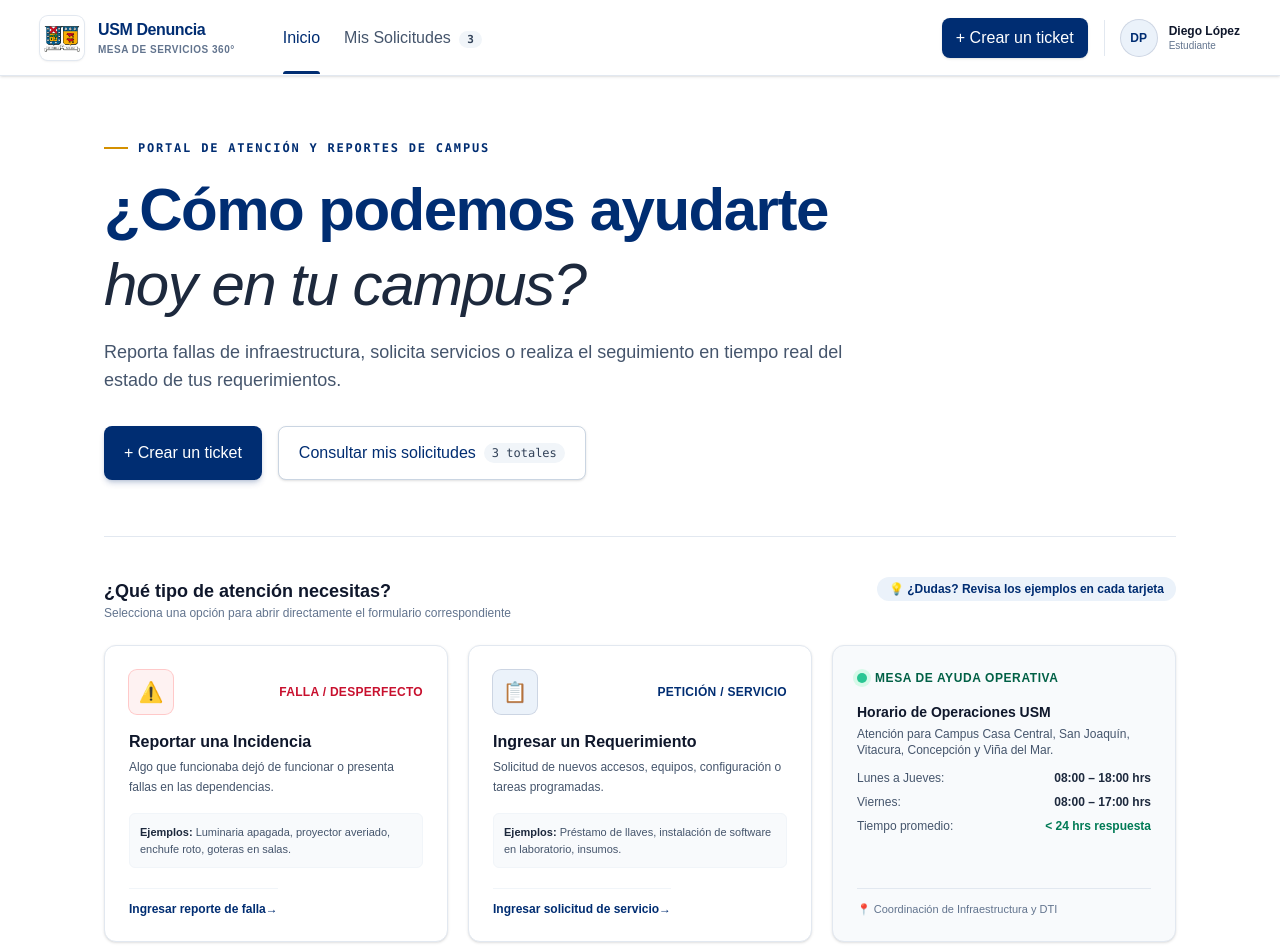
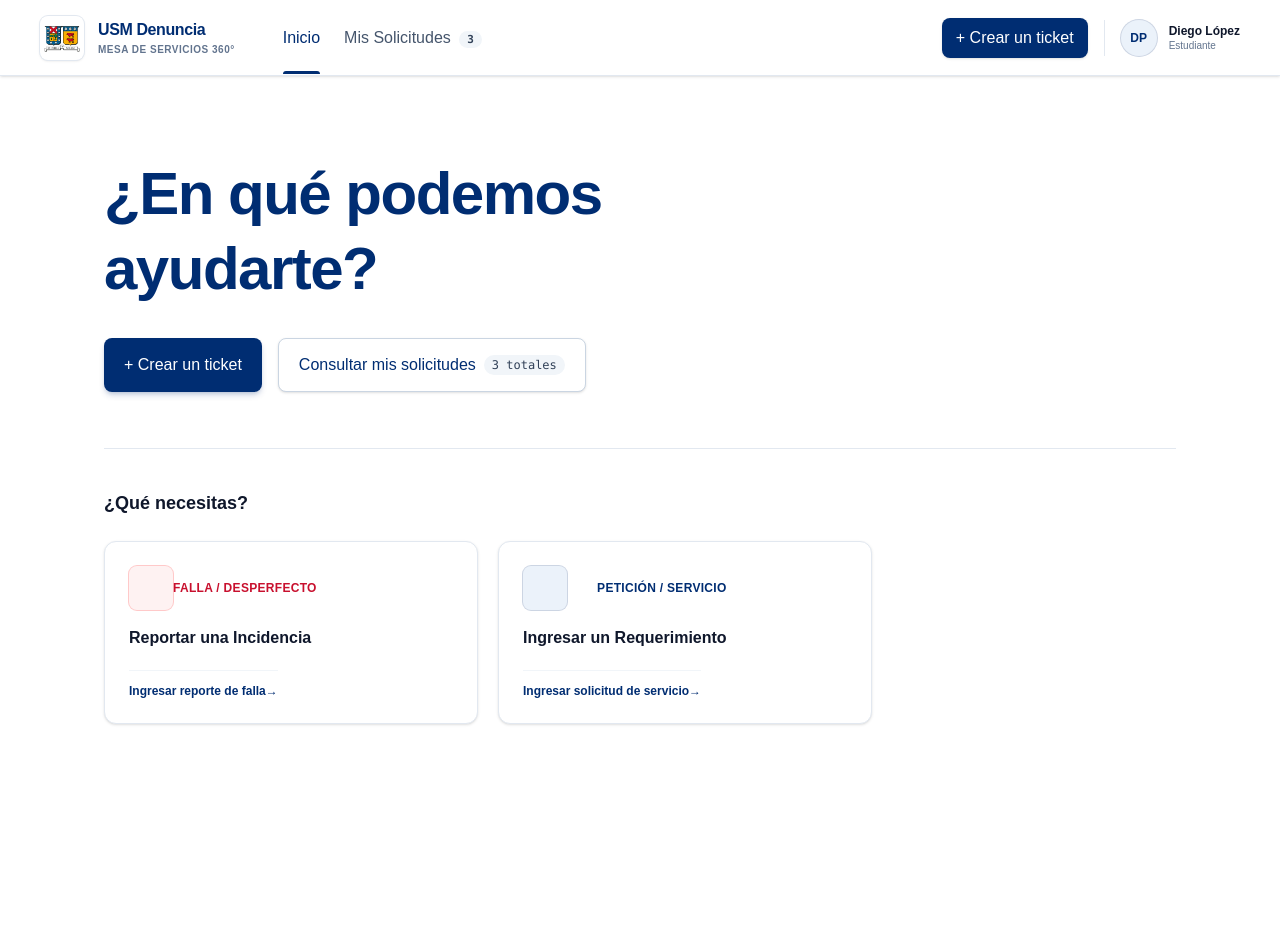
Before and after one commit to WhoRegisteredAllTheGoodUsernames/mvp-diu-jg, a Next.js app: page / in a window 1280 px wide. Shown: the top 952 px of the page. After the commit the page ends 800 px from the top, so only its background shows below. Built offline with nearby package versions, Linux system fonts and the light colour scheme.

Commit message:
Simplify home page copy

```diff
--- a/views/home.tsx
+++ b/views/home.tsx
@@ -11,23 +11,11 @@ export function Home({
 }) {
   return (
     <main className="mx-auto max-w-6xl px-6 py-12 sm:px-10 lg:py-16">
-      {/* Sección Hero / Bienvenida */}
       <section className="max-w-3xl">
-        <div className="flex items-center gap-2.5 font-mono text-xs font-bold tracking-[0.15em] text-[#002D72]">
-          <span className="h-0.5 w-6 bg-[#D49000]" />
-          PORTAL DE ATENCIÓN Y REPORTES DE CAMPUS
-        </div>
-
         <h1 className="mt-4 mb-4 text-4xl font-extrabold leading-tight tracking-tight text-[#002D72] sm:text-5xl lg:text-6xl">
-          ¿Cómo podemos ayudarte <br className="hidden sm:inline" />
-          <span className="italic font-normal text-slate-800">hoy en tu campus?</span>
+          ¿En qué podemos ayudarte?
         </h1>
 
-        <p className="text-base text-slate-600 sm:text-lg">
-          Reporta fallas de infraestructura, solicita servicios o realiza el seguimiento en tiempo real del estado de tus requerimientos.
-        </p>
-
-        {/* Botones de acción directa (Hero CTAs) */}
         <div className="mt-8 flex flex-wrap gap-4">
           <button
             className="flex items-center gap-2 rounded-lg bg-[#002D72] px-5 py-3.5 text-sm font-bold text-white shadow-md shadow-[#002D72]/20 transition-all hover:bg-[#001F52] hover:shadow-lg focus:outline-none focus:ring-2 focus:ring-[#002D72]/50"
@@ -49,16 +37,10 @@ export function Home({
       {/* Sección: Selección guiada para resolver la confusión Incidencia vs Requerimiento */}
       <section className="mt-14 border-t border-slate-200 pt-10">
         <div className="mb-6 flex flex-col sm:flex-row sm:items-center sm:justify-between gap-2">
-          <div>
-            <h2 className="text-lg font-bold text-slate-900">¿Qué tipo de atención necesitas?</h2>
-            <p className="text-xs text-slate-500">Selecciona una opción para abrir directamente el formulario correspondiente</p>
-          </div>
-          <span className="inline-flex items-center gap-1.5 self-start text-xs font-semibold text-[#002D72] bg-[#EBF2FA] px-3 py-1 rounded-full">
-            💡 ¿Dudas? Revisa los ejemplos en cada tarjeta
-          </span>
+          <h2 className="text-lg font-bold text-slate-900">¿Qué necesitas?</h2>
         </div>
 
-        <div className="grid gap-5 md:grid-cols-3">
+        <div className="grid max-w-3xl gap-5 md:grid-cols-2">
           {/* Tarjeta 1: Incidencia (Fallas, roturas, luminarias) */}
           <button
             type="button"
@@ -68,7 +50,7 @@ export function Home({
             <div>
               <div className="flex items-center justify-between">
                 <div className="grid h-11 w-11 place-items-center rounded-lg bg-red-50 text-xl font-bold text-[#C8102E] ring-1 ring-red-200">
-                  ⚠️
+
                 </div>
                 <span className="text-xs font-bold text-[#C8102E] uppercase tracking-wide">Falla / Desperfecto</span>
               </div>
@@ -76,13 +58,6 @@ export function Home({
               <h3 className="mt-4 text-base font-bold text-slate-900 group-hover:text-[#002D72]">
                 Reportar una Incidencia
               </h3>
-              <p className="mt-1 text-xs text-slate-600 leading-relaxed">
-                Algo que funcionaba dejó de funcionar o presenta fallas en las dependencias.
-              </p>
-
-              <div className="mt-4 rounded-md bg-slate-50 p-2.5 text-[11px] text-slate-600 border border-slate-100">
-                <strong className="text-slate-800">Ejemplos:</strong> Luminaria apagada, proyector averiado, enchufe roto, goteras en salas.
-              </div>
             </div>
 
             <div className="mt-5 flex items-center justify-between pt-3 border-t border-slate-100 text-xs font-bold text-[#002D72] group-hover:text-[#001F52]">
@@ -100,7 +75,7 @@ export function Home({
             <div>
               <div className="flex items-center justify-between">
                 <div className="grid h-11 w-11 place-items-center rounded-lg bg-[#EBF2FA] text-xl font-bold text-[#002D72] ring-1 ring-[#002D72]/20">
-                  📋
+
                 </div>
                 <span className="text-xs font-bold text-[#002D72] uppercase tracking-wide">Petición / Servicio</span>
               </div>
@@ -108,13 +83,6 @@ export function Home({
               <h3 className="mt-4 text-base font-bold text-slate-900 group-hover:text-[#002D72]">
                 Ingresar un Requerimiento
               </h3>
-              <p className="mt-1 text-xs text-slate-600 leading-relaxed">
-                Solicitud de nuevos accesos, equipos, configuración o tareas programadas.
-              </p>
-
-              <div className="mt-4 rounded-md bg-slate-50 p-2.5 text-[11px] text-slate-600 border border-slate-100">
-                <strong className="text-slate-800">Ejemplos:</strong> Préstamo de llaves, instalación de software en laboratorio, insumos.
-              </div>
             </div>
 
             <div className="mt-5 flex items-center justify-between pt-3 border-t border-slate-100 text-xs font-bold text-[#002D72] group-hover:text-[#001F52]">
@@ -123,39 +91,6 @@ export function Home({
             </div>
           </button>
 
-          {/* Tarjeta 3: Información de Atención Sansana */}
-          <div className="flex flex-col justify-between rounded-xl border border-slate-200 bg-[#F8FAFC] p-6 shadow-sm">
-            <div>
-              <div className="flex items-center gap-2">
-                <span className="h-2.5 w-2.5 rounded-full bg-emerald-500 ring-4 ring-emerald-100 animate-pulse" />
-                <span className="text-xs font-bold uppercase tracking-wider text-emerald-800">Mesa de Ayuda Operativa</span>
-              </div>
-
-              <h3 className="mt-4 text-sm font-bold text-slate-900">Horario de Operaciones USM</h3>
-              <p className="mt-1 text-xs text-slate-600">
-                Atención para Campus Casa Central, San Joaquín, Vitacura, Concepción y Viña del Mar.
-              </p>
-
-              <ul className="mt-3 space-y-2 text-xs text-slate-600">
-                <li className="flex items-center justify-between">
-                  <span>Lunes a Jueves:</span>
-                  <strong className="text-slate-800">08:00 – 18:00 hrs</strong>
-                </li>
-                <li className="flex items-center justify-between">
-                  <span>Viernes:</span>
-                  <strong className="text-slate-800">08:00 – 17:00 hrs</strong>
-                </li>
-                <li className="flex items-center justify-between">
-                  <span>Tiempo promedio:</span>
-                  <span className="font-semibold text-emerald-700">&lt; 24 hrs respuesta</span>
-                </li>
-              </ul>
-            </div>
-
-            <div className="mt-5 pt-3 border-t border-slate-200 text-[11px] text-slate-500">
-              📍 Coordinación de Infraestructura y DTI
-            </div>
-          </div>
         </div>
       </section>
     </main>
```
